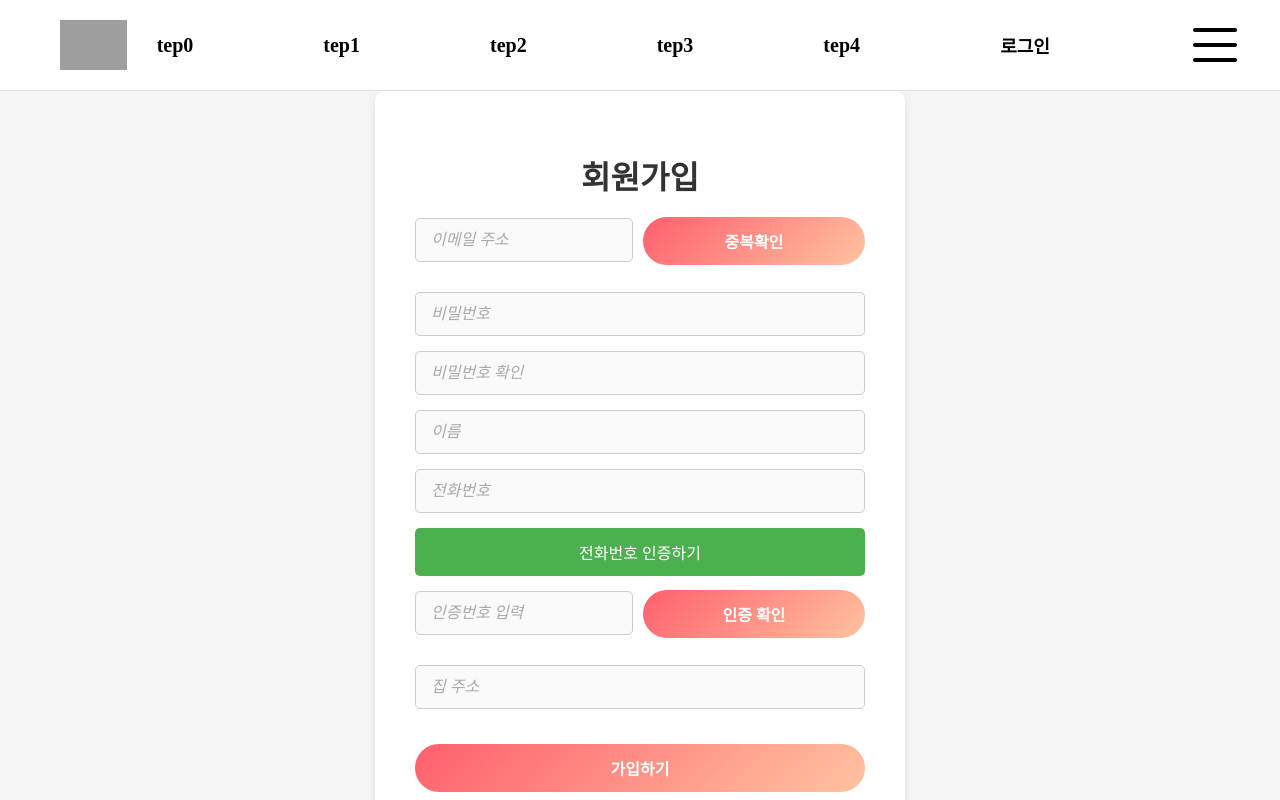
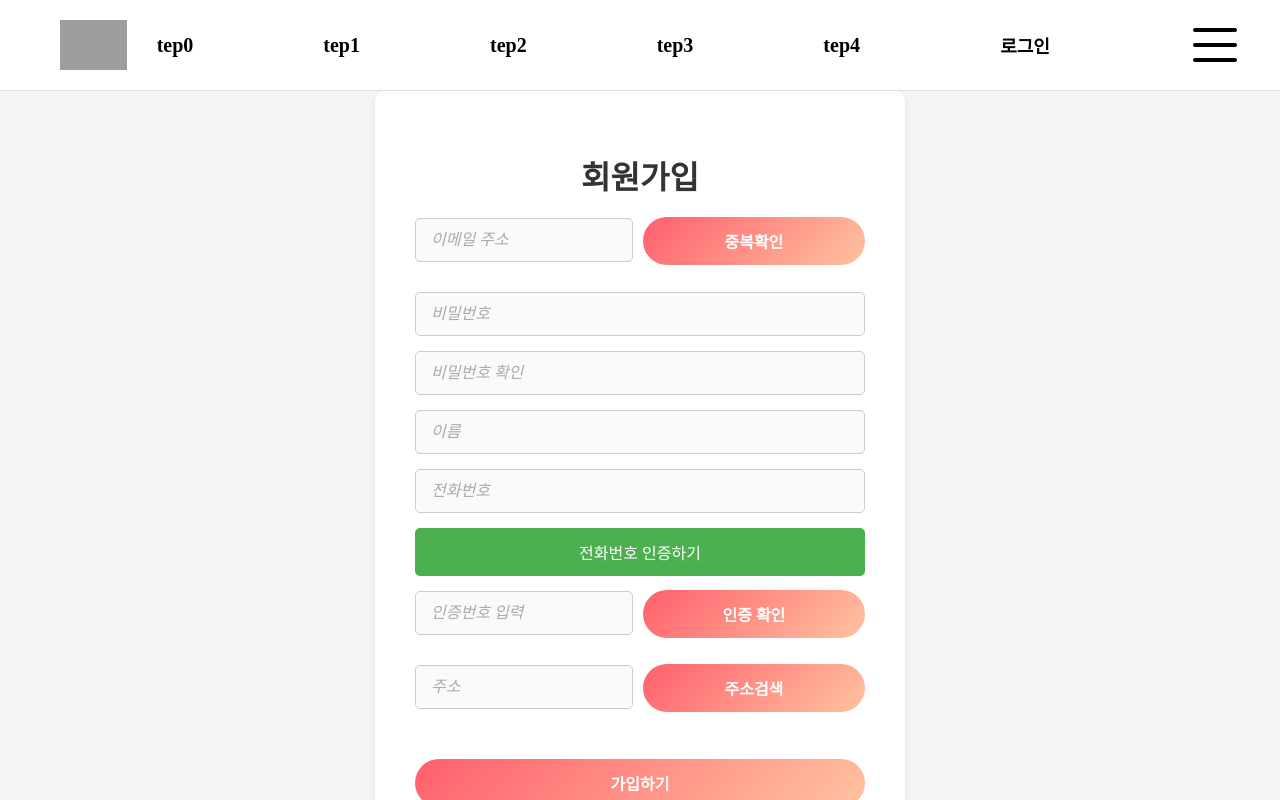
Before and after one commit to dhqpqp1234/LocKeyFront, a React (Vite) app: page /signUp in a window 1280 px wide. Shown: the top 800 px of the page. Built offline with nearby package versions, Linux system fonts and the light colour scheme; grey boxes are pictures that could not be loaded; a web font is replaced by a local one.

Commit message:
id중복체크 "" -> undefined변경

```diff
--- a/src/components/login/Join.jsx
+++ b/src/components/login/Join.jsx
@@ -250,13 +250,25 @@ const SignUp = () => {
             인증 확인
           </button>
         </div>
-        <input
+        <div className="inputContainer">
+          <input
+            className="input"
+            id="addr"
+            placeholder="주소"
+            type="text"
+            readOnly
+          />
+          <button type="button" className="smsSubmitButton">
+            주소검색
+          </button>
+        </div>
+        {/* <input
           className="input"
           placeholder="집 주소"
           id="addr"
           type="text"
           required
-        />
+        /> */}
         <button onClick={signUpOnClick} className="submitButton">
           가입하기
         </button>
```
